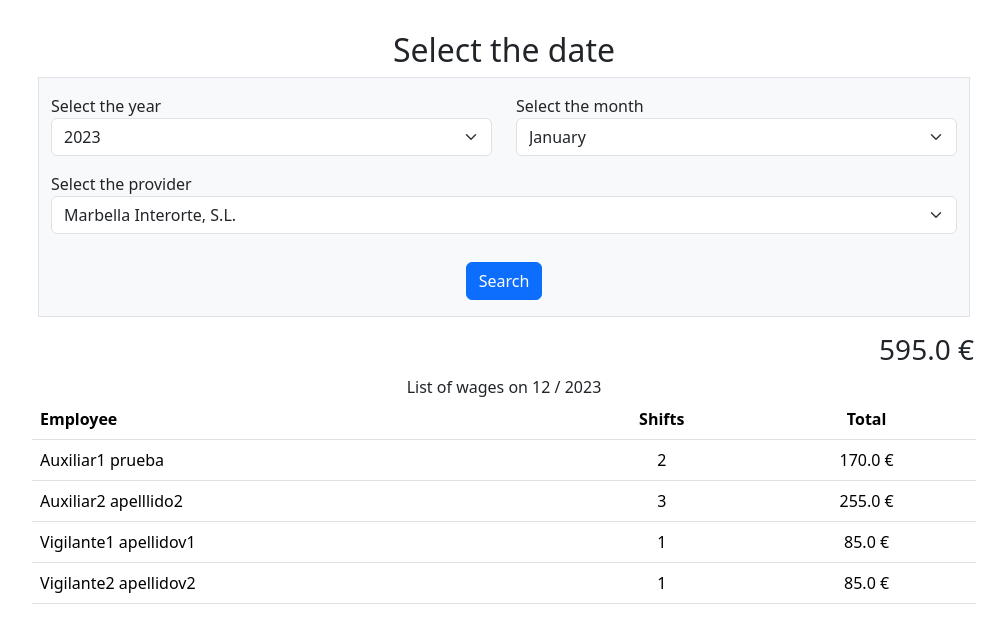
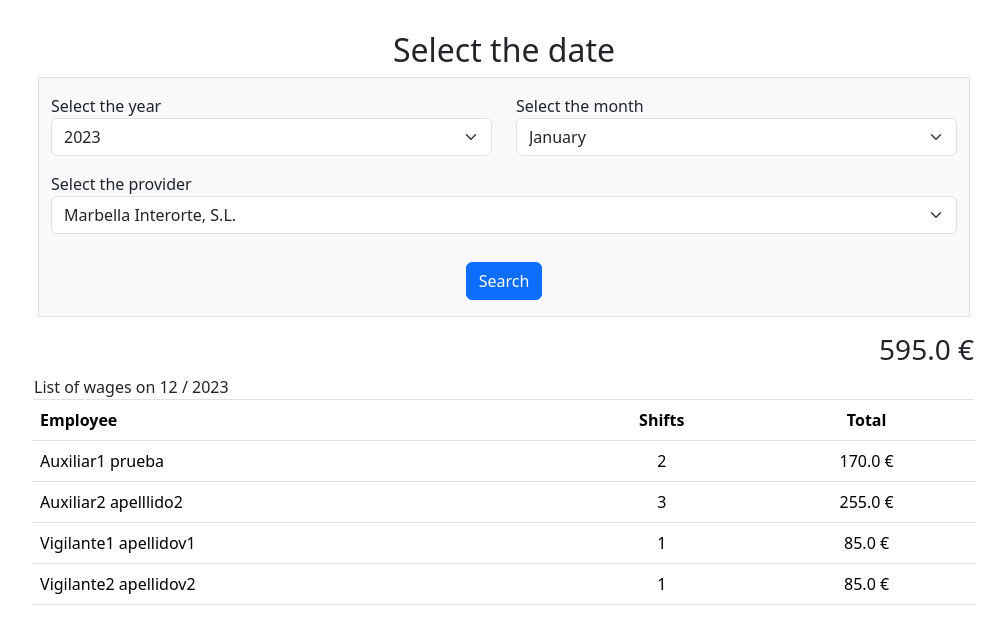
Before and after one commit to fersie7e/sie7e, a Django app: page /security/wagesfilter/ in a window 1280 px wide. Shown: the part 105-749 px from the top of the page, without its empty margins (136-1143 px from the left). Run offline with Django 4.2, Linux system fonts and the light colour scheme; data comes from the database, SQL or seed files in the repository.

Commit message:
few interface changes

```diff
--- a/security/templates/security/wages_employee.html
+++ b/security/templates/security/wages_employee.html
@@ -55,7 +55,9 @@
                         Amount of shifts: {{total_shifts}}
                     </div>
                 </div>
-                <caption>List of shifts on {{month}} / {{year}}</caption>
+                <div class="col text-start">
+                    List of shifts on {{month}} / {{year}}
+                </div>
                     <div class="row gx-1">
                         <table class="table">
                             <thead>
--- a/security/templates/security/wages_filter.html
+++ b/security/templates/security/wages_filter.html
@@ -52,7 +52,9 @@
                     <h3 >{{total_wages}} €</h3>
                 </div>
             </div>
-            <caption>List of wages on {{month}} / {{year}}</caption>
+            <div class="col text-start border-bottom">
+                List of wages on {{month}} / {{year}}
+            </div>
                 <div class="row gx-1">
                     <table class="table">
                         <thead>
```
